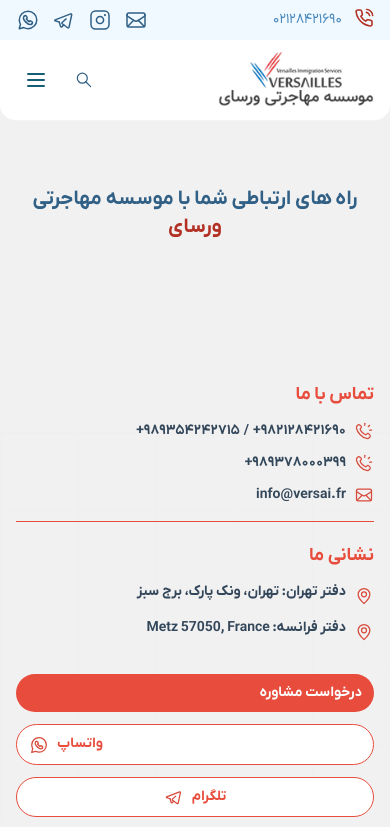
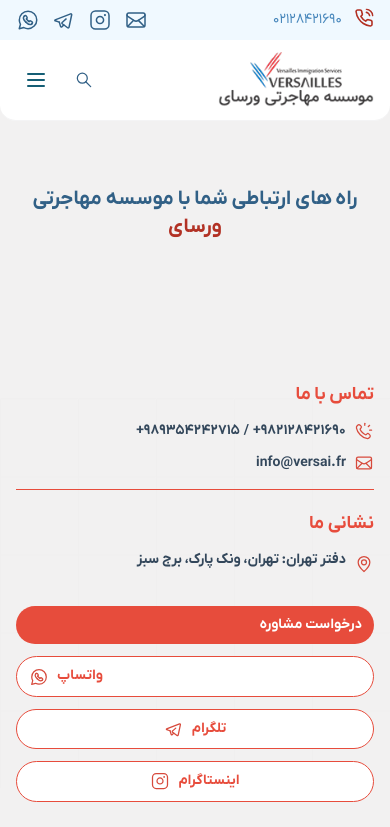
Before and after one commit to meysamnorouzi/versai, a Next.js app: page /contact in a window 390 px wide. Shown: the top 827 px of the page. Built offline with nearby package versions, Linux system fonts and the light colour scheme.

Commit message:
Update ContactUsInfo and Footer components to enhance accessibility and navigation. Remove phone and location details from ContactUsInfo, and replace static links with Next.js Link components in Footer for improved routing. Add email link in Footer for direct contact.

```diff
--- a/src/components/contact/ContactUsInfo.tsx
+++ b/src/components/contact/ContactUsInfo.tsx
@@ -58,20 +58,6 @@
                 <div className="flex items-center justify-start gap-2 sm:gap-3">
                 <div className="w-5 h-5 sm:w-6 sm:h-6 flex items-center justify-center flex-shrink-0">
                     <img
-                      src="/icons/contact/contact info/phone.svg"
-                      alt="Phone"
-                      className="w-5 h-5 sm:w-6 sm:h-6"
-                    />
-                  </div>
-                  <a href="tel:+989378000399" className="text-[14px] sm:text-[16px] md:text-[18px] font-semibold font-['IRANYekanX'] text-[#33475B] leading-[1.1] hover:underline">
-                  ۹۸۹۳۷۸۰۰۰۳۹۹+
-                  </a>
-
-                </div>
-
-                <div className="flex items-center justify-start gap-2 sm:gap-3">
-                <div className="w-5 h-5 sm:w-6 sm:h-6 flex items-center justify-center flex-shrink-0">
-                    <img
                       src="/icons/contact/contact info/email.svg"
                       alt="Email"
                       className="w-5 h-5 sm:w-6 sm:h-6"
@@ -107,20 +93,6 @@
                   <div className="text-[14px] sm:text-[15px] md:text-[16px] font-semibold font-['IRANYekanX'] text-[#33475B] text-right leading-[1.4]">
 
                   دفتر تهران: تهران، ونک پارک، برج سبز                  </div>
-
-                </div>
-
-                <div className="flex items-start justify-start gap-2 sm:gap-3">
-                <div className="w-5 h-5 sm:w-6 sm:h-6 flex items-center justify-center mt-1 flex-shrink-0">
-                    <img
-                      src="/icons/contact/contact info/location.svg"
-                      alt="Location"
-                      className="w-5 h-5 sm:w-6 sm:h-6"
-                    />
-                  </div>
-                  <div className="text-[14px] sm:text-[15px] md:text-[16px] font-semibold font-['IRANYekanX'] text-[#33475B] text-right leading-[1.4]">
-                  دفتر فرانسه:   Metz 57050, France
-                  </div>
 
                 </div>
               </div>
--- a/src/components/layout/Footer.tsx
+++ b/src/components/layout/Footer.tsx
@@ -1,4 +1,5 @@
 import React from 'react'
+import Link from 'next/link'
 import Container from '../ui/Container'
 import Icon from '../ui/Icon'
 
@@ -16,14 +17,13 @@
               {/* Quick Access */}
               <div className="w-full lg:w-[522px] text-right justify-start text-red-200 text-lg font-semibold font-['IRANYekanX'] leading-relaxed">دسترسی سریع</div>
               <div className="flex flex-wrap justify-start items-center gap-4 lg:gap-16">
-                <a href="#" className="justify-start text-sky-50 text-base font-semibold font-['IRANYekanX'] leading-normal hover:text-white transition-colors">دوره زبان</a>
-                <a href="#" className="justify-start text-sky-50 text-base font-semibold font-['IRANYekanX'] leading-normal hover:text-white transition-colors">اکسپرس انتری کانادا</a>
-                <a href="#" className="justify-start text-sky-50 text-base font-semibold font-['IRANYekanX'] leading-normal hover:text-white transition-colors">اقامت فرانسه</a>
+                <Link href="/language-course" className="justify-start text-sky-50 text-base font-semibold font-['IRANYekanX'] leading-normal hover:text-white transition-colors">دوره زبان</Link>
+                <Link href="/pr-france" className="justify-start text-sky-50 text-base font-semibold font-['IRANYekanX'] leading-normal hover:text-white transition-colors">اقامت فرانسه</Link>
               </div>
               <div className="flex flex-wrap justify-start items-center border-b border-transparent bg-gradient-to-l from-[#D3E2EF] to-transparent bg-no-repeat bg-bottom pb-6 gap-4 lg:gap-16" style={{backgroundSize: '100% 1px'}}>
-                <a href="#" className="justify-start text-sky-50 text-base font-semibold font-['IRANYekanX'] leading-normal hover:text-white transition-colors">تماس با ما</a>
-                <a href="#" className="justify-start text-sky-50 text-base font-semibold font-['IRANYekanX'] leading-normal hover:text-white transition-colors">مقالات</a>
-                <a href="#" className="justify-start text-sky-50 text-base font-semibold font-['IRANYekanX'] leading-normal hover:text-white transition-colors">ثبت شرکت در فرانسه</a>
+                <Link href="/contact" className="justify-start text-sky-50 text-base font-semibold font-['IRANYekanX'] leading-normal hover:text-white transition-colors">تماس با ما</Link>
+                <Link href="/articles" className="justify-start text-sky-50 text-base font-semibold font-['IRANYekanX'] leading-normal hover:text-white transition-colors">مقالات</Link>
+                <Link href="/france-office" className="justify-start text-sky-50 text-base font-semibold font-['IRANYekanX'] leading-normal hover:text-white transition-colors">ثبت شرکت در فرانسه</Link>
               </div>
 
               {/* Logo */}
@@ -54,13 +54,14 @@
                    <div className="w-6 h-6 relative flex-shrink-0">
                      <Icon
                        section="footer"
-                       name="location"
+                       name="email"
                        className="w-6 h-6"
-                       alt="Location"
+                       alt="Email"
                      />
-          </div>
-                   <div className="flex-1 text-right justify-start text-sky-50 text-base font-semibold font-['IRANYekanX'] leading-normal">دفتر فرانسه:    Metz 57050, France</div>
-
+                   </div>
+                   <div className="flex-1 text-right justify-start text-sky-50 text-base font-semibold font-['IRANYekanX'] leading-normal">
+                     <a href="mailto:info@versai.fr" className="hover:underline">ایمیل : info@versai.fr</a>
+                   </div>
                 </div>
               </div>
 
@@ -80,18 +81,6 @@
                      <span className="mx-1">/</span>
                      <a href="tel:+989354242715" className="hover:underline">۹۸۹۳۵۴۲۴۲۷۱۵+</a>
                    </div>
-
-                 </div>
-                 <div className="flex justify-start items-start gap-2">
-                   <div className="w-6 h-6 relative">
-                     <Icon
-                       section="footer"
-                       name="phone"
-                       className="w-6 h-6"
-                       alt="Phone"
-                     />
-                   </div>
-                   <a href="tel:+989378000399" className="text-right justify-start text-white text-lg font-semibold font-['IRANYekanX'] leading-relaxed hover:underline">۹۸۹۳۷۸۰۰۰۳۹۹+</a>
 
                  </div>
                </div>
@@ -120,7 +109,7 @@
                 <div className="self-stretch flex flex-col justify-start items-end gap-3">
                   <a href="https://ir.ambafrance.org/-%D9%81%D8%A7%D8%B1%D8%B3%DB%8C-" target="_blank" rel="noopener noreferrer" className="self-stretch text-right justify-start text-sky-50 text-sm font-semibold font-['IRANYekanX'] leading-tight hover:text-white transition-colors">سایت سفارت فرانسه</a>
                   <a href="https://farnoud.fr/" target="_blank" rel="noopener noreferrer" className="self-stretch text-right  justify-start text-sky-50 text-sm font-semibold font-['IRANYekanX'] leading-tight hover:text-white transition-colors">سایت مترجم معتمد سفارت فرانسه</a>
-                  <a href="https://www.eicl.fr/" target="_blank" rel="noopener noreferrer" className="self-stretch text-right justify-start text-sky-50 text-sm font-semibold font-['IRANYekanX'] leading-tight hover:text-white transition-colors">موسسه ایکل فرانسه </a>
+                  <a href="https://www.canada.ca/en/immigration-refugees-citizenship/services/immigrate-canada/express-entry/check-score.html" target="_blank" rel="noopener noreferrer" className="self-stretch text-right justify-start text-sky-50 text-sm font-semibold font-['IRANYekanX'] leading-tight hover:text-white transition-colors">اکسپرس انتری کانادا</a>
                 </div>
               </div>
 
```
Also changed, not shown: 1 other file (tests, documents, lock files or other folders).
